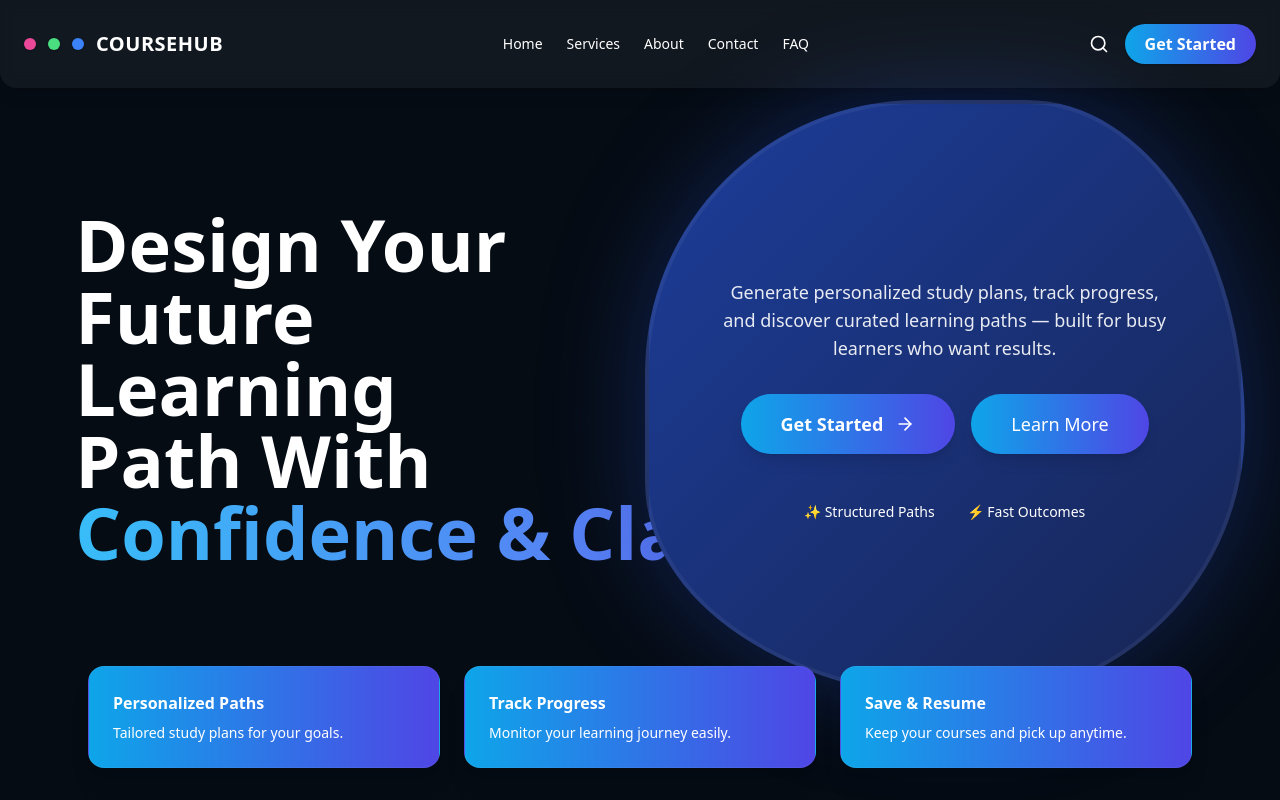
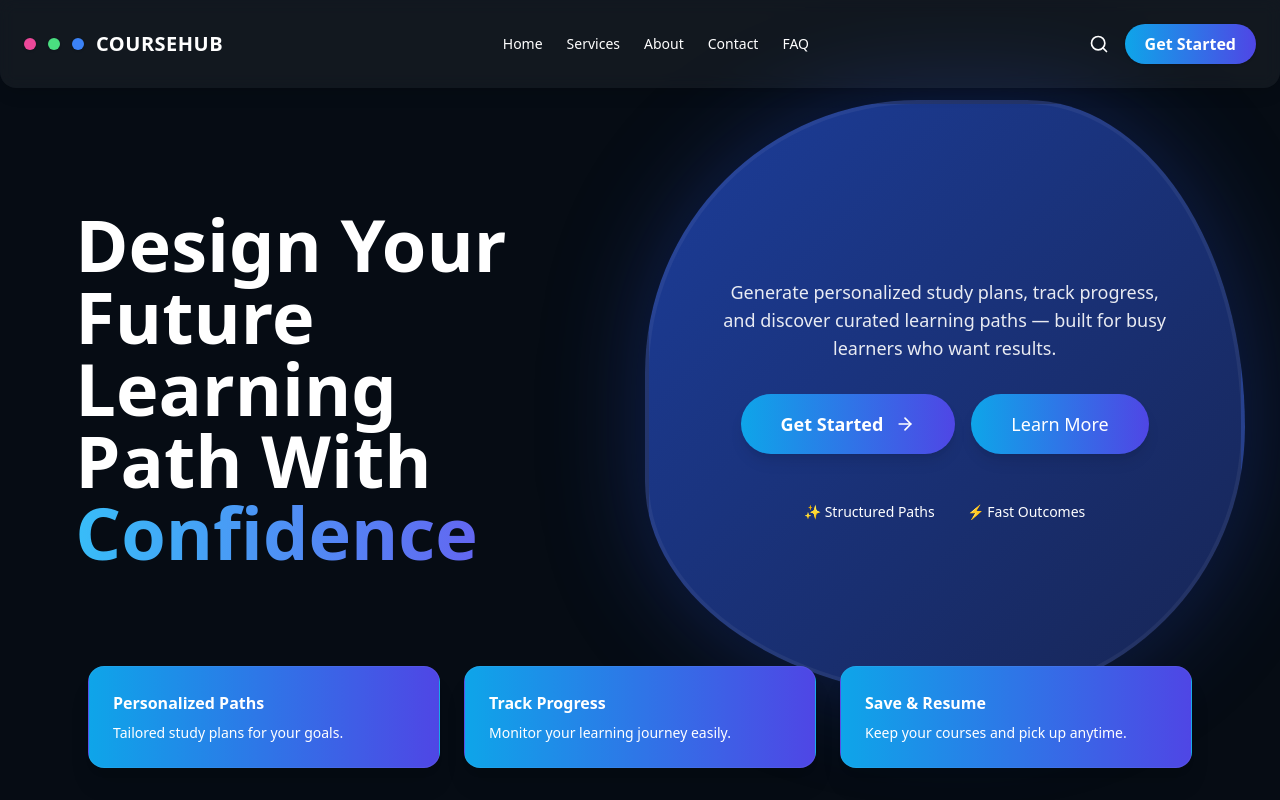
Before and after one commit to suriyaprabhamathivanan/CourseHub, a React (Create React App) app: page / in a window 1280 px wide. Built offline with nearby package versions, Linux system fonts and the light colour scheme.

Commit message:
Update Home.jsx

```diff
--- a/src/pages/Home.jsx
+++ b/src/pages/Home.jsx
@@ -60,7 +60,7 @@ const HeroHeading = () => (
       Learning Path With
       <br />
       <span className="text-transparent bg-clip-text bg-gradient-to-r from-sky-400 to-indigo-500 whitespace-nowrap">
-        Confidence & Clarity
+        Confidence
       </span>
     </h1>
   </div>
```
